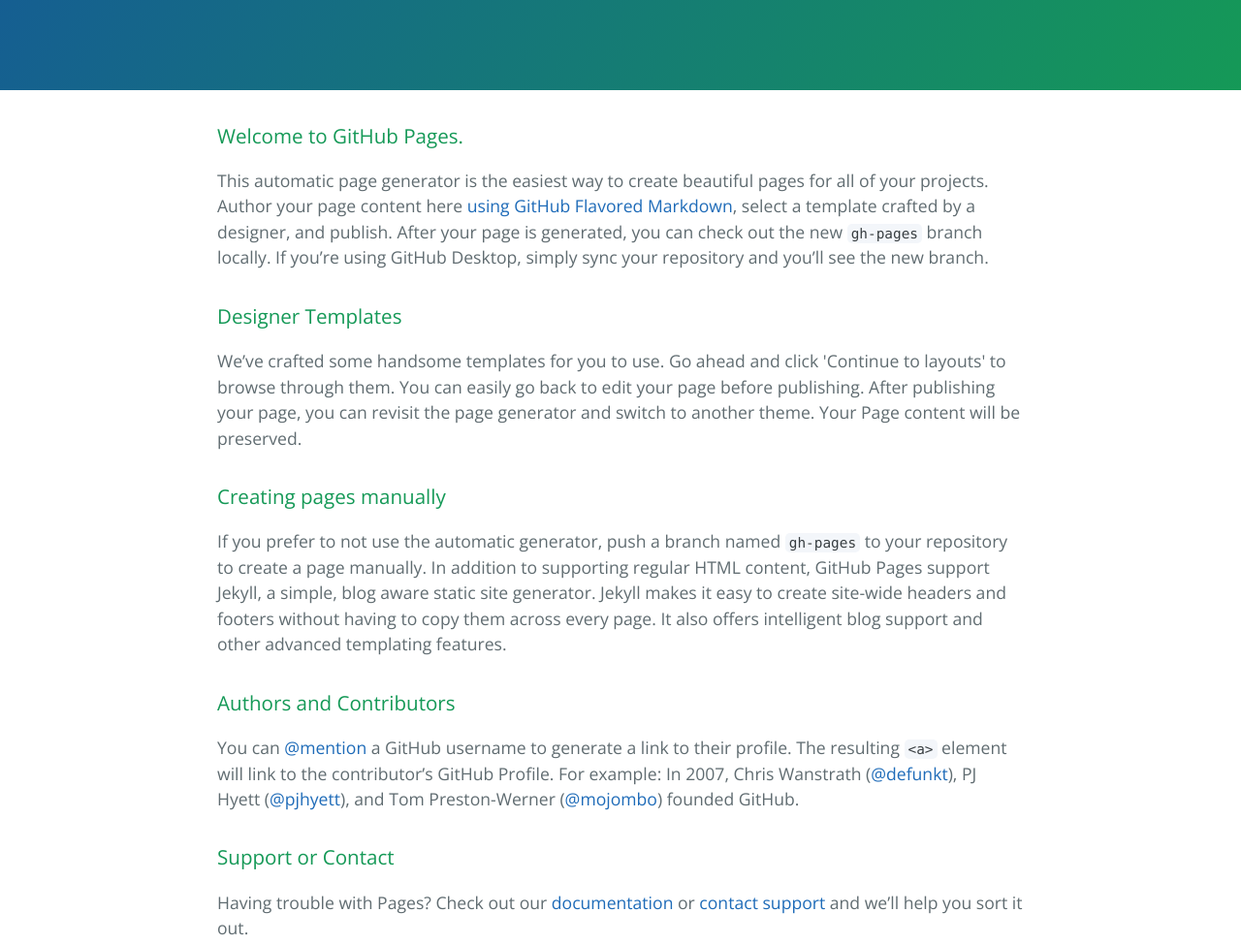
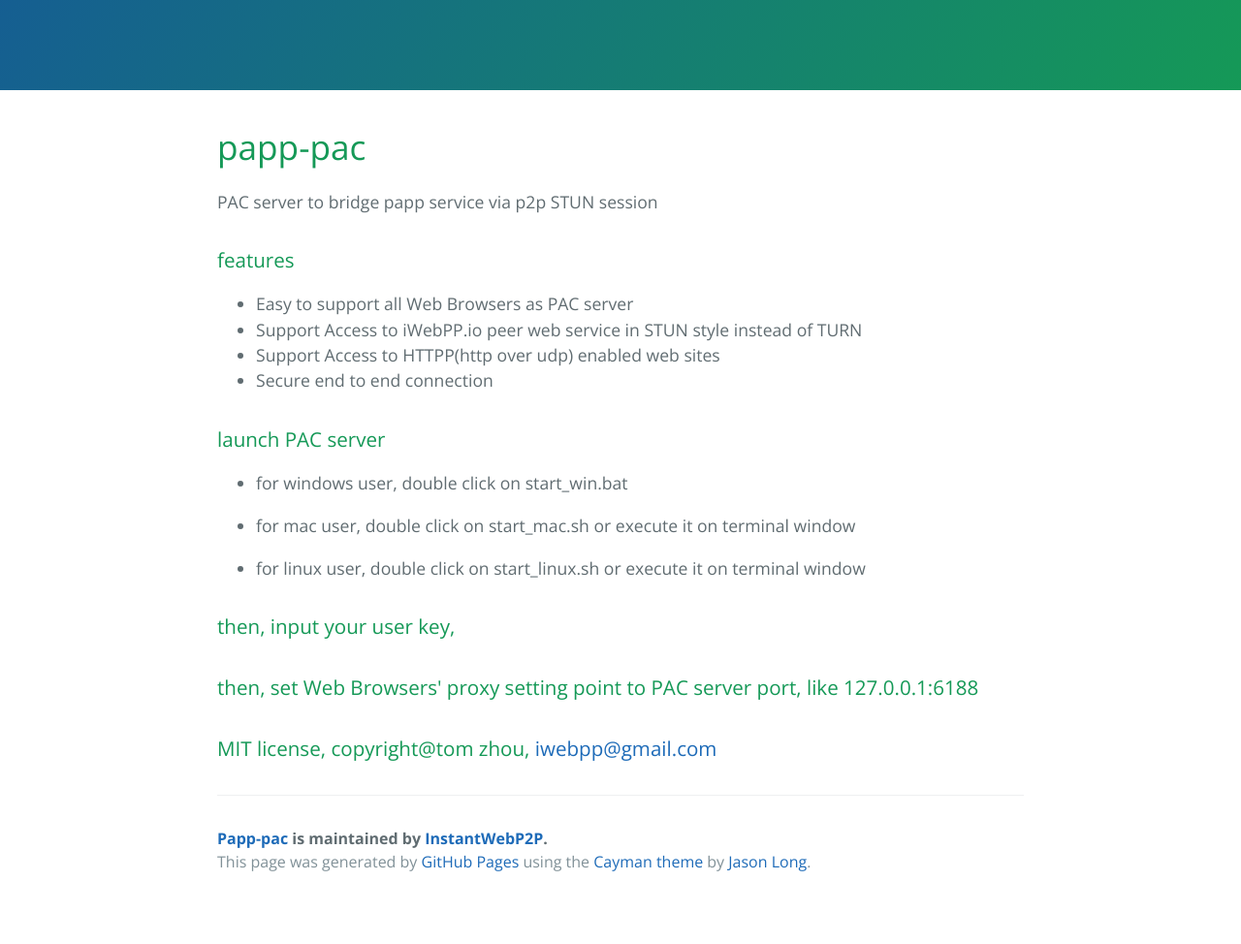
Before and after one commit to InstantWebP2P/papp-pac, a plain HTML site: page index.html in a window 1280 px wide. Shown: the part 290-1264 px from the top of the page at 97% size. After the commit the page ends 1223 px from the top, so only its background shows below. Drawn offline with nearby package versions, Linux system fonts and the light colour scheme.

```diff
--- a/index.html
+++ b/index.html
@@ -19,30 +19,39 @@
     </section>
 
     <section class="main-content">
-      <h3>
-<a id="welcome-to-github-pages" class="anchor" href="#welcome-to-github-pages" aria-hidden="true"><span aria-hidden="true" class="octicon octicon-link"></span></a>Welcome to GitHub Pages.</h3>
+      <h1>
+<a id="papp-pac" class="anchor" href="#papp-pac" aria-hidden="true"><span aria-hidden="true" class="octicon octicon-link"></span></a>papp-pac</h1>
 
-<p>This automatic page generator is the easiest way to create beautiful pages for all of your projects. Author your page content here <a href="https://guides.github.com/features/mastering-markdown/">using GitHub Flavored Markdown</a>, select a template crafted by a designer, and publish. After your page is generated, you can check out the new <code>gh-pages</code> branch locally. If you’re using GitHub Desktop, simply sync your repository and you’ll see the new branch.</p>
+<p>PAC server to bridge papp service via p2p STUN session</p>
 
 <h3>
-<a id="designer-templates" class="anchor" href="#designer-templates" aria-hidden="true"><span aria-hidden="true" class="octicon octicon-link"></span></a>Designer Templates</h3>
+<a id="features" class="anchor" href="#features" aria-hidden="true"><span aria-hidden="true" class="octicon octicon-link"></span></a>features</h3>
 
-<p>We’ve crafted some handsome templates for you to use. Go ahead and click 'Continue to layouts' to browse through them. You can easily go back to edit your page before publishing. After publishing your page, you can revisit the page generator and switch to another theme. Your Page content will be preserved.</p>
+<ul>
+<li>Easy to support all Web Browsers as PAC server</li>
+<li>Support Access to iWebPP.io peer web service in STUN style instead of TURN</li>
+<li>Support Access to HTTPP(http over udp) enabled web sites</li>
+<li>Secure end to end connection</li>
+</ul>
 
 <h3>
-<a id="creating-pages-manually" class="anchor" href="#creating-pages-manually" aria-hidden="true"><span aria-hidden="true" class="octicon octicon-link"></span></a>Creating pages manually</h3>
+<a id="launch-pac-server" class="anchor" href="#launch-pac-server" aria-hidden="true"><span aria-hidden="true" class="octicon octicon-link"></span></a>launch PAC server</h3>
 
-<p>If you prefer to not use the automatic generator, push a branch named <code>gh-pages</code> to your repository to create a page manually. In addition to supporting regular HTML content, GitHub Pages support Jekyll, a simple, blog aware static site generator. Jekyll makes it easy to create site-wide headers and footers without having to copy them across every page. It also offers intelligent blog support and other advanced templating features.</p>
+<ul>
+<li><p>for windows user, double click on start_win.bat</p></li>
+<li><p>for mac user, double click on start_mac.sh or execute it on terminal window</p></li>
+<li><p>for linux user, double click on start_linux.sh or execute it on terminal window</p></li>
+</ul>
 
 <h3>
-<a id="authors-and-contributors" class="anchor" href="#authors-and-contributors" aria-hidden="true"><span aria-hidden="true" class="octicon octicon-link"></span></a>Authors and Contributors</h3>
-
-<p>You can <a href="https://help.github.com/articles/basic-writing-and-formatting-syntax/#mentioning-users-and-teams" class="user-mention">@mention</a> a GitHub username to generate a link to their profile. The resulting <code>&lt;a&gt;</code> element will link to the contributor’s GitHub Profile. For example: In 2007, Chris Wanstrath (<a href="https://github.com/defunkt" class="user-mention">@defunkt</a>), PJ Hyett (<a href="https://github.com/pjhyett" class="user-mention">@pjhyett</a>), and Tom Preston-Werner (<a href="https://github.com/mojombo" class="user-mention">@mojombo</a>) founded GitHub.</p>
+<a id="then-input-your-user-key" class="anchor" href="#then-input-your-user-key" aria-hidden="true"><span aria-hidden="true" class="octicon octicon-link"></span></a>then, input your user key,</h3>
 
 <h3>
-<a id="support-or-contact" class="anchor" href="#support-or-contact" aria-hidden="true"><span aria-hidden="true" class="octicon octicon-link"></span></a>Support or Contact</h3>
+<a id="then-set-web-browsers-proxy-setting-point-to-pac-server-port-like-1270016188" class="anchor" href="#then-set-web-browsers-proxy-setting-point-to-pac-server-port-like-1270016188" aria-hidden="true"><span aria-hidden="true" class="octicon octicon-link"></span></a>then, set Web Browsers' proxy setting point to PAC server port, like 127.0.0.1:6188</h3>
 
-<p>Having trouble with Pages? Check out our <a href="https://help.github.com/pages">documentation</a> or <a href="https://github.com/contact">contact support</a> and we’ll help you sort it out.</p>
+<h3>
+<a id="mit-license-copyrighttom-zhou-iwebppgmailcom" class="anchor" href="#mit-license-copyrighttom-zhou-iwebppgmailcom" aria-hidden="true"><span aria-hidden="true" class="octicon octicon-link"></span></a>MIT license, copyright@tom zhou, <a href="mailto:iwebpp@gmail.com">iwebpp@gmail.com</a>
+</h3>
 
       <footer class="site-footer">
         <span class="site-footer-owner"><a href="https://github.com/InstantWebP2P/papp-pac">Papp-pac</a> is maintained by <a href="https://github.com/InstantWebP2P">InstantWebP2P</a>.</span>
--- a/stylesheets/github-light.css
+++ b/stylesheets/github-light.css
@@ -1,7 +1,7 @@
 /*
 The MIT License (MIT)
 
-Copyright (c) 2015 GitHub, Inc.
+Copyright (c) 2016 GitHub, Inc.
 
 Permission is hereby granted, free of charge, to any person obtaining a copy
 of this software and associated documentation files (the "Software"), to deal
@@ -27,18 +27,18 @@
   color: #969896;
 }
 
-.pl-c1      /* constant, markup.raw, meta.diff.header, meta.module-reference, meta.property-name, support, support.constant, support.variable, variable.other.constant */,
+.pl-c1 /* constant, variable.other.constant, support, meta.property-name, support.constant, support.variable, meta.module-reference, markup.raw, meta.diff.header */,
 .pl-s .pl-v /* string variable */ {
   color: #0086b3;
 }
 
-.pl-e  /* entity */,
+.pl-e /* entity */,
 .pl-en /* entity.name */ {
   color: #795da3;
 }
 
-.pl-s .pl-s1 /* string source */,
-.pl-smi      /* storage.modifier.import, storage.modifier.package, storage.type.java, variable.other, variable.parameter.function */ {
+.pl-smi /* variable.parameter.function, storage.modifier.package, storage.modifier.import, storage.type.java, variable.other */,
+.pl-s .pl-s1 /* string source */ {
   color: #333;
 }
 
@@ -50,13 +50,13 @@
   color: #a71d5d;
 }
 
-.pl-pds              /* punctuation.definition.string, string.regexp.character-class */,
-.pl-s                /* string */,
+.pl-s /* string */,
+.pl-pds /* punctuation.definition.string, string.regexp.character-class */,
 .pl-s .pl-pse .pl-s1 /* string punctuation.section.embedded source */,
-.pl-sr               /* string.regexp */,
-.pl-sr .pl-cce       /* string.regexp constant.character.escape */,
-.pl-sr .pl-sra       /* string.regexp string.regexp.arbitrary-repitition */,
-.pl-sr .pl-sre       /* string.regexp source.ruby.embedded */ {
+.pl-sr /* string.regexp */,
+.pl-sr .pl-cce /* string.regexp constant.character.escape */,
+.pl-sr .pl-sre /* string.regexp source.ruby.embedded */,
+.pl-sr .pl-sra /* string.regexp string.regexp.arbitrary-repitition */ {
   color: #183691;
 }
 
@@ -69,24 +69,24 @@
 }
 
 .pl-ii /* invalid.illegal */ {
+  color: #f8f8f8;
   background-color: #b52a1d;
-  color: #f8f8f8;
 }
 
 .pl-sr .pl-cce /* string.regexp constant.character.escape */ {
+  font-weight: bold;
   color: #63a35c;
-  font-weight: bold;
 }
 
 .pl-ml /* markup.list */ {
   color: #693a17;
 }
 
-.pl-mh        /* markup.heading */,
+.pl-mh /* markup.heading */,
 .pl-mh .pl-en /* markup.heading entity.name */,
-.pl-ms        /* meta.separator */ {
+.pl-ms /* meta.separator */ {
+  font-weight: bold;
   color: #1d3e81;
-  font-weight: bold;
 }
 
 .pl-mq /* markup.quote */ {
@@ -94,28 +94,28 @@
 }
 
 .pl-mi /* markup.italic */ {
+  font-style: italic;
   color: #333;
-  font-style: italic;
 }
 
 .pl-mb /* markup.bold */ {
+  font-weight: bold;
   color: #333;
-  font-weight: bold;
 }
 
 .pl-md /* markup.deleted, meta.diff.header.from-file */ {
+  color: #bd2c00;
   background-color: #ffecec;
-  color: #bd2c00;
 }
 
 .pl-mi1 /* markup.inserted, meta.diff.header.to-file */ {
+  color: #55a532;
   background-color: #eaffea;
-  color: #55a532;
 }
 
 .pl-mdr /* meta.diff.range */ {
+  font-weight: bold;
   color: #795da3;
-  font-weight: bold;
 }
 
 .pl-mo /* meta.output */ {
```
Also changed, not shown: params.json (+1 -1 lines).
